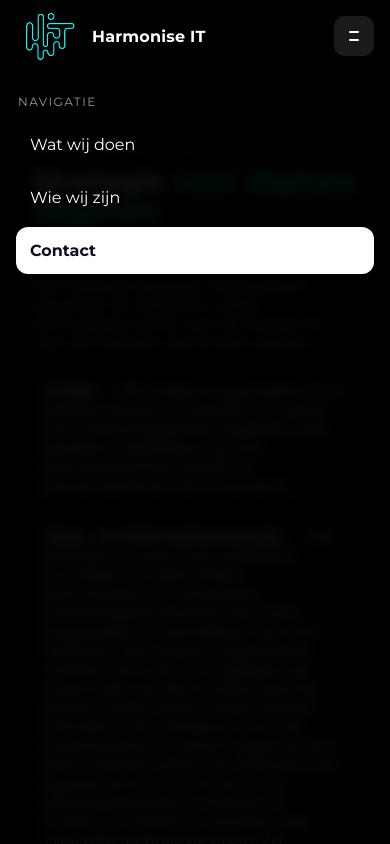
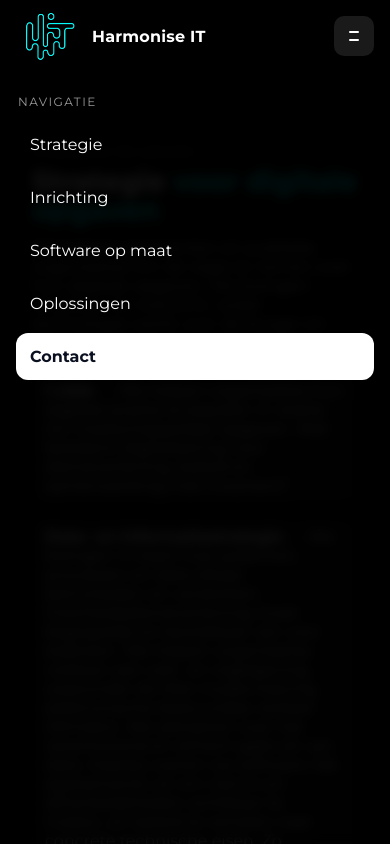
Before and after one commit to Harmonise-IT/website, a Next.js app: page /strategie-en-advies in a window 390 px wide. Both pictures are taken after a click on the button "Menu". Shown: the top 844 px of the page. Built offline with nearby package versions, Linux system fonts and the light colour scheme.

Commit message:
Fixed mobile nav items

```diff
--- a/src/app/components/Navbar.tsx
+++ b/src/app/components/Navbar.tsx
@@ -10,6 +10,13 @@ type MenuKey = 'wat-wij-doen' | 'wie-wij-zijn' | null
 const links = [
     { key: 'wat-wij-doen' as const, label: 'Wat wij doen', menu: true },
     { key: 'wie-wij-zijn' as const, label: 'Wie wij zijn', menu: true },
+]
+
+const mobileLinks = [
+    { key: 'mobile-strategie' as const, label: 'Strategie', href: '/strategie-en-advies#strategie' },
+    { key: 'mobile-inrichting' as const, label: 'Inrichting', href: '/strategie-en-advies#inrichting' },
+    { key: 'mobile-software-op-maat' as const, label: 'Software op maat', href: '/tech#software-op-maat' },
+    { key: 'mobile-oplossingen', label: 'Oplossingen', href: '/tech#oplossingen' },
 ]
 
 export default function Navbar() {
@@ -130,11 +137,14 @@ export default function Navbar() {
                 <div className="container">
                     <ul className={styles.panelList}>
                         <li className={styles.panelTitle}>Navigatie</li>
-                        {links.map(l => (
+                        {mobileLinks.map(l => (
                             <li key={l.key}>
-                                {/* Top-level categories in mobile; close panel on click */}
-                                <Link href="#" onClick={() => setMobileOpen(false)}>{l.label}</Link>
+                                <Link href={l.href} onClick={() => setMobileOpen(false)}>{l.label}</Link>
                             </li>
+                            // <li key={l.key}>
+                            //     {/* Top-level categories in mobile; close panel on click */}
+                            //     <Link href="#" onClick={() => setMobileOpen(false)}>{l.label}</Link>
+                            // </li>
                         ))}
                         <li className={styles.panelCta}>
                             <Link href="/contact" onClick={() => setMobileOpen(false)}>Contact</Link>
--- a/src/app/strategie-en-advies/page.tsx
+++ b/src/app/strategie-en-advies/page.tsx
@@ -25,7 +25,7 @@ export default function StrategieEnAdviesPage() {
                     media={{
                         kind: 'video',
                         src: '/software-op-maat.mp4',
-                        poster: '/software-op-maat.jpg',
+                        poster: '/hit-logo-blue-transparent.png',
                         loop: true,
                         muted: true,
                         playsInline: true,
@@ -53,7 +53,7 @@ export default function StrategieEnAdviesPage() {
                     media={{
                         kind: 'video',
                         src: '/software-op-maat.mp4',
-                        poster: '/software-op-maat.jpg',
+                        poster: '/hit-logo-blue-transparent.png',
                         loop: true,
                         muted: true,
                         playsInline: true,
@@ -80,7 +80,7 @@ export default function StrategieEnAdviesPage() {
                 {/*    media={{*/}
                 {/*        kind: 'video',*/}
                 {/*        src: '/software-op-maat.mp4',*/}
-                {/*        poster: '/software-op-maat.jpg',*/}
+                {/*        poster: '/hit-logo-blue-transparent.png',*/}
                 {/*        loop: true,*/}
                 {/*        muted: true,*/}
                 {/*        playsInline: true,*/}
```
